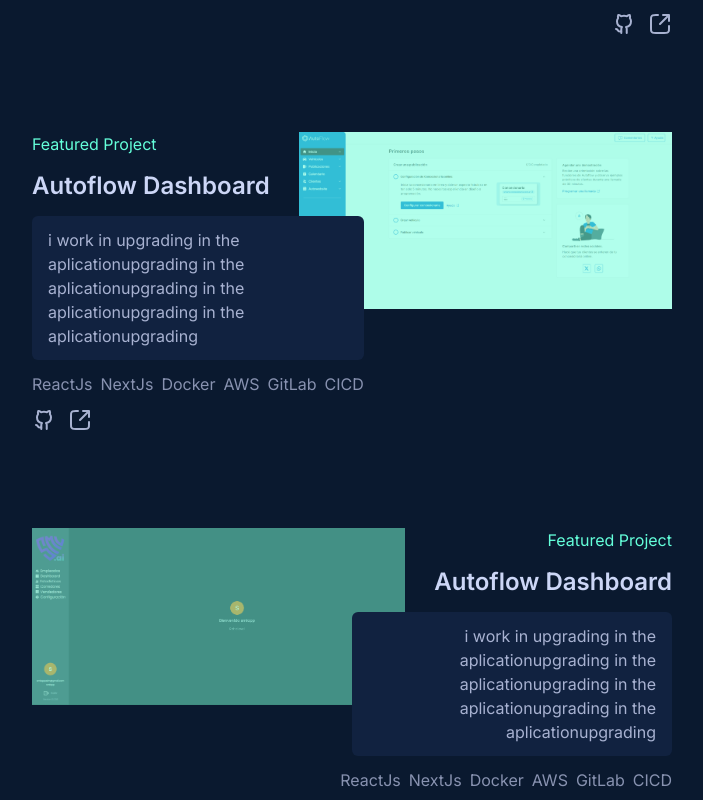
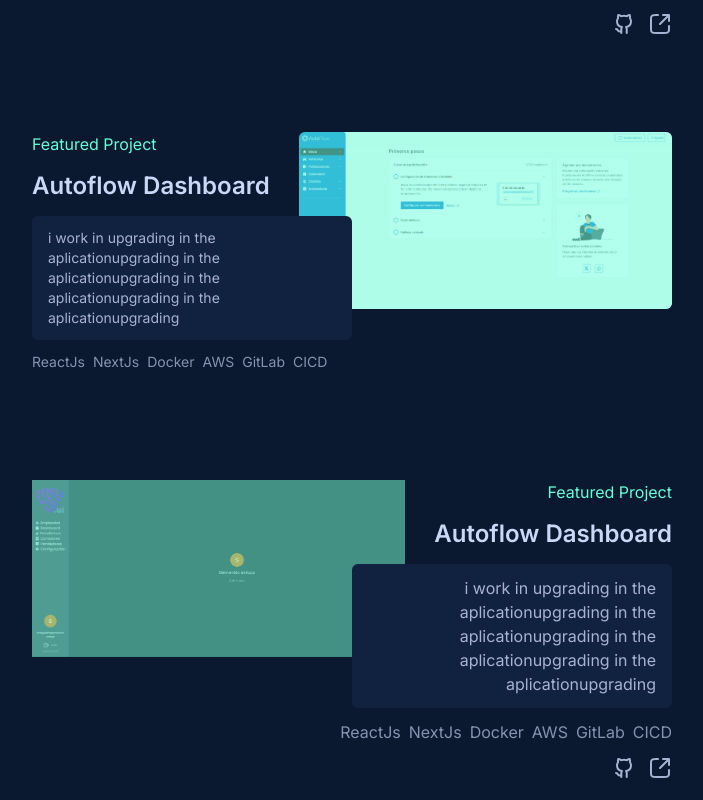
Before and after one commit to Jonavoe/portfolio, a React (Vite) app: page / in a window 1280 px wide. Shown: the part 2500-3300 px from the top of the page, without its empty margins (288-991 px from the left). Built offline with nearby package versions, Linux system fonts and the light colour scheme; a web font is replaced by a local one.

Commit message:
Update CardLeft.tsx

```diff
--- a/src/components/CardLeft.tsx
+++ b/src/components/CardLeft.tsx
@@ -6,9 +6,9 @@ import { Link } from 'react-router-dom'
 export default function CardLeft({ image, title, description, technologies, git, page }) {
     return (
         <div className='relative flex justify-end w-full h-full mb-14'>
-            <div className='absolute w-7/12 z-0'>
-                <div className='div-1 z-50 absolute w-full h-full'></div>
-                <img className='z-40' src={image} alt="profile" />
+            <div className='absolute w-7/12 z-0 rounded-md'>
+                <div className='div-1 z-50 absolute w-full h-full rounded-md'></div>
+                <img className='z-40 rounded-md' src={image} alt="profile" />
             </div>
             <div className='flex justify-start items-start'>
                 <div className='flex w-1/2 z-10'>
@@ -19,22 +19,26 @@ export default function CardLeft({ image, title, description, technologies, git,
                         <div className='text-[--lightest-slate] text-[1.5rem] font-semibold transition duration-300 hover:text-[--green] hover-underline-animation-work'>
                             {title}
                         </div>
-                        <div className='py-3 px-4 bg-[--light-navy] text-[--light-slate] text-start rounded-md'>
+                        <div className='py-3 px-4 text-sm bg-[--light-navy] text-[--light-slate] text-start rounded-md'>
                             {description}
                         </div>
                         <div className='flex gap-2 text-[--slate]'>
                             {technologies && technologies.map(tech =>
-                                < div className='transition duration-300 hover:text-[--green]' > {tech}</div>
+                                < div className='transition duration-300 text-sm hover:text-[--green]' > {tech}</div>
                             )}
                         </div>
                         <div className='flex gap-3 '>
+                            {git !== "" &&
                                 <Link className='w-6' to={git} target='_blank'>
                                     <GithubIcons />
                                 </Link>
+                            }
 
+                            {page !== "" &&
                                 <Link className='w-6' to={page} target='_blank'>
                                     <Share />
                                 </Link>
+                            }
                         </div>
                     </div>
                 </div>
```
Lines whose indentation alone changed are shown as unchanged.
